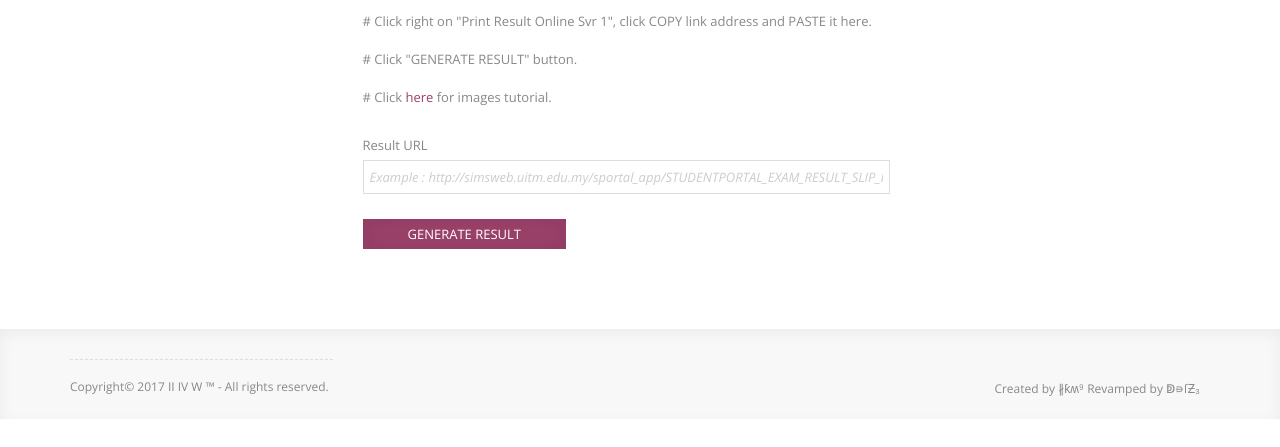
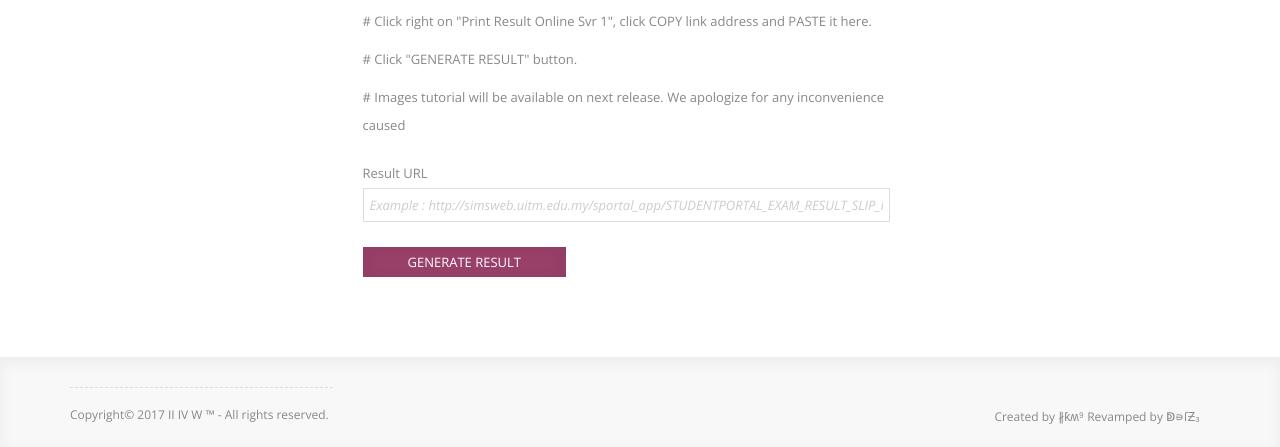
Before and after one commit to khalidwalit/resultuitm, a plain HTML site: page index.html in a window 1280 px wide. Shown: the part 385-832 px from the top of the page. Before the commit the page ends 804 px from the top, so only its background shows below. Drawn offline with nearby package versions, Linux system fonts and the light colour scheme; some packages are replaced by stand-ins of ours; no server answers; a script that the page names is missing; a web font is replaced by a local one.

Commit message:
Update index.html

```diff
--- a/index.html
+++ b/index.html
@@ -109,7 +109,8 @@ ChatbroLoader({encodedChatId: '2Eh1'});
 						<p># Click right on "Print Result Online Svr 1", click COPY link address and PASTE it here.</p>
 						<p># Click "GENERATE RESULT" button.</p>
 
-						<p># Click <a href="#">here</a> for images tutorial.</p>
+						<!-- <p># Click <a href="#">here</a> for images tutorial.</p> -->
+				<p># Images tutorial will be available on next release. We apologize for any inconvenience caused</p>
 
 	                    <form role="form" action="assets/contact.php" method="post">
 
```
